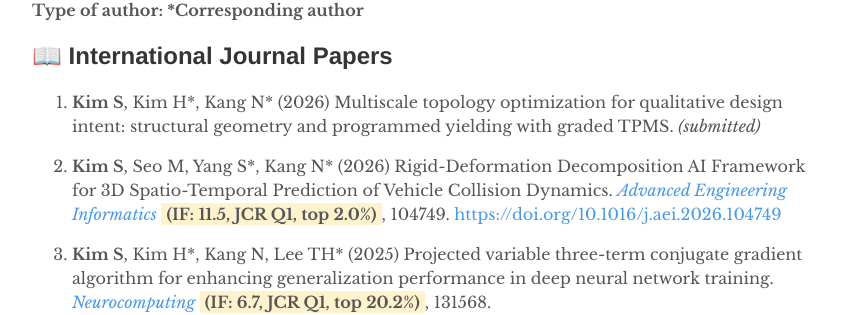
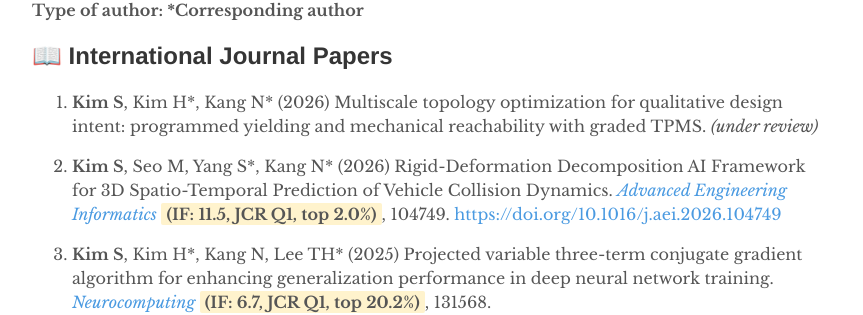
Before and after one commit to kim-sanghyuk/kim-sanghyuk.github.io, a Jekyll site: the page built from _pages/publications.md, in a window 1280 px wide and 900 px high. Shown: the part 295-610 px from the top of the window, without its empty margins (208-1071 px from the left). Built offline with Jekyll 4.4.1, drawn with Linux system fonts in a browser that asks for light colours.

Commit message:
Update submitted paper title and status to under review
Co-Authored-By: Claude Sonnet 5.5 <noreply@anthropic.com>

```diff
--- a/_pages/publications.md
+++ b/_pages/publications.md
@@ -10,7 +10,7 @@ published: true
 
 ## 📖 International Journal Papers
 
-1. **Kim S**, Kim H\*, Kang N\* (2026) Multiscale topology optimization for qualitative design intent: structural geometry and programmed yielding with graded TPMS. _(submitted)_
+1. **Kim S**, Kim H\*, Kang N\* (2026) Multiscale topology optimization for qualitative design intent: programmed yielding and mechanical reachability with graded TPMS. _(under review)_
 
 2. **Kim S**, Seo M, Yang S\*, Kang N\* (2026) Rigid-Deformation Decomposition AI Framework for 3D Spatio-Temporal Prediction of Vehicle Collision Dynamics. [_Advanced Engineering Informatics_](https://www.sciencedirect.com/journal/advanced-engineering-informatics) <span style="background-color:#fff3cd; padding:1px 5px; border-radius:2px;">**(IF: 11.5, JCR Q1, top 2.0%)**</span>, 104749. [https://doi.org/10.1016/j.aei.2026.104749](https://doi.org/10.1016/j.aei.2026.104749)
 
```
